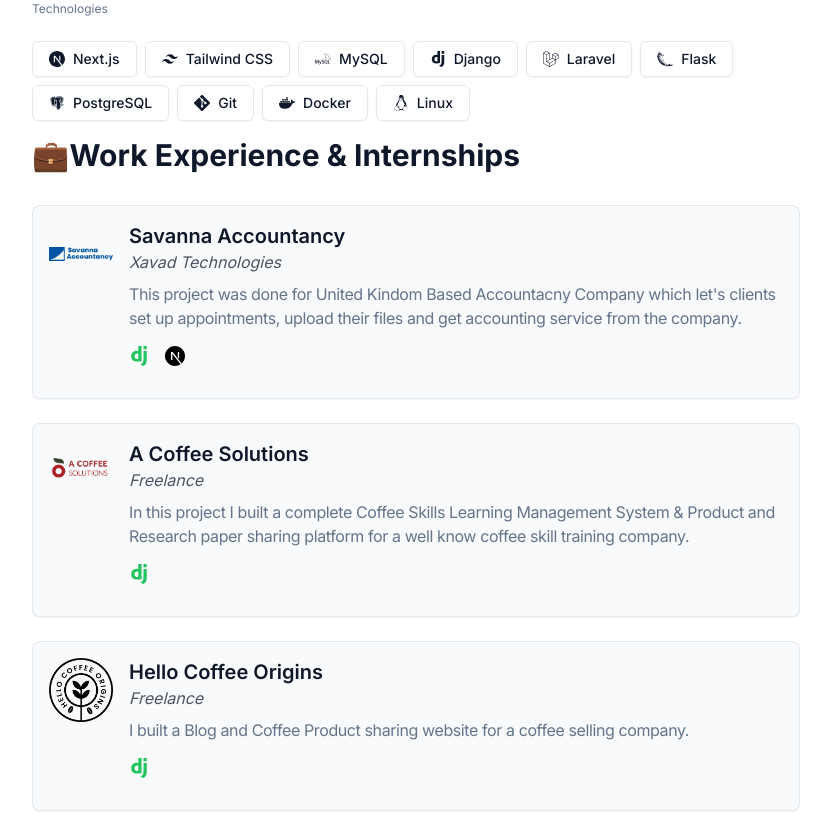
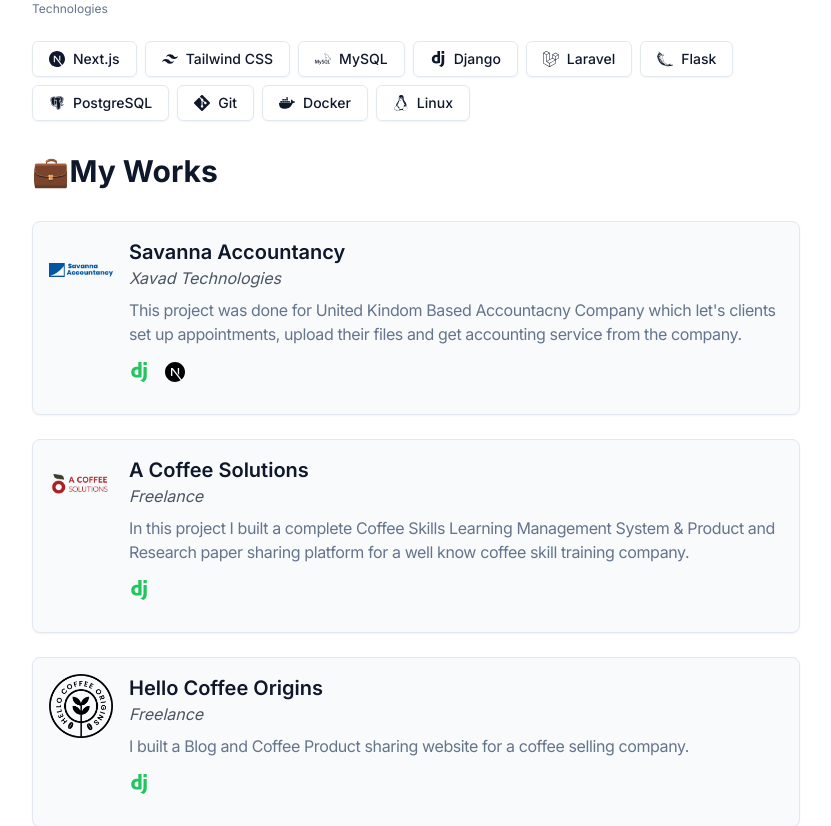
Before and after one commit to danieltsega/portfolio-website, a Next.js app: page / in a window 1280 px wide. Shown: the part 660-1486 px from the top of the page, without its empty margins (224-1055 px from the left). Built offline with nearby package versions, Linux system fonts and the light colour scheme.

Commit message:
update: update the section top margin

```diff
--- a/src/components/myWork-section.tsx
+++ b/src/components/myWork-section.tsx
@@ -3,9 +3,9 @@
 
 const MyWork: React.FC = () => {
   return (
-    <section className="mt-4 px-4 md:px-0">
+    <section className="mt-8 px-4 md:px-0">
       <h1 className="text-3xl font-bold text-start mb-8">
-        💼Work Experience & Internships
+        💼My Works
       </h1>
       <div>
         {myWorks.map((work, index) => (
```
